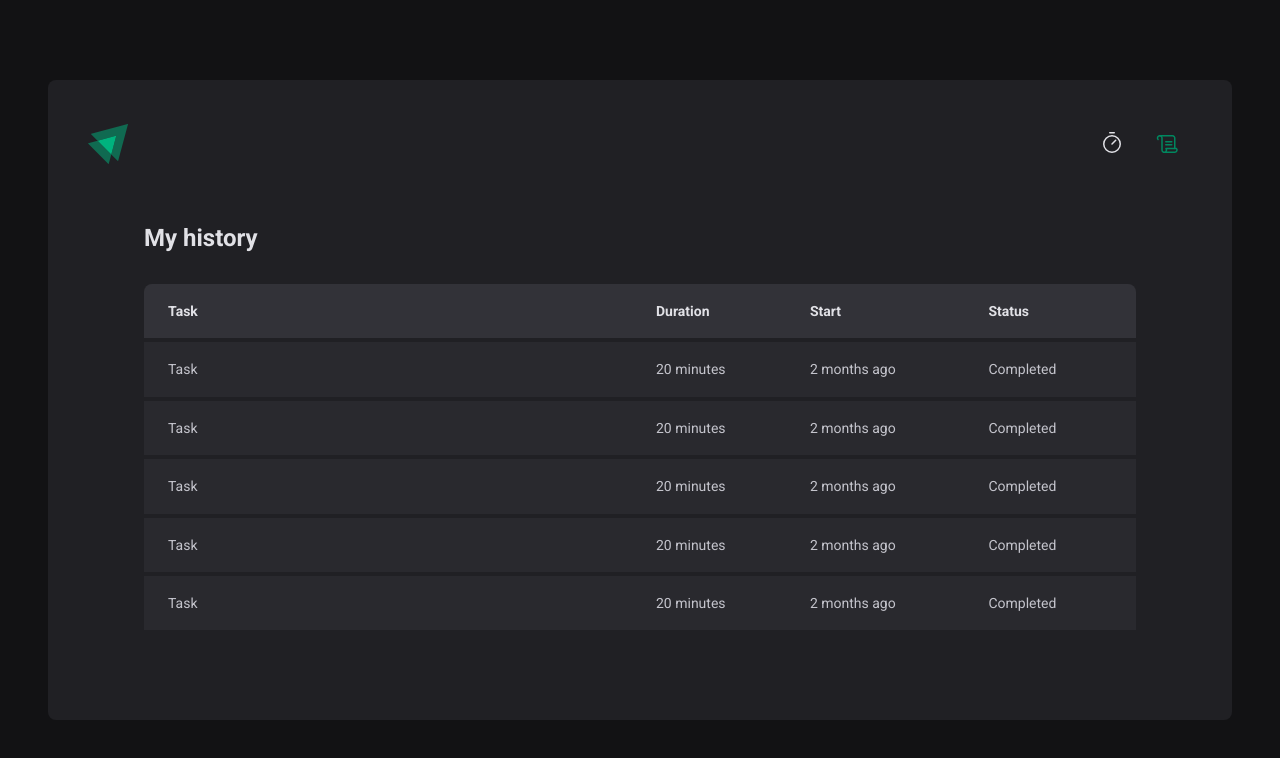
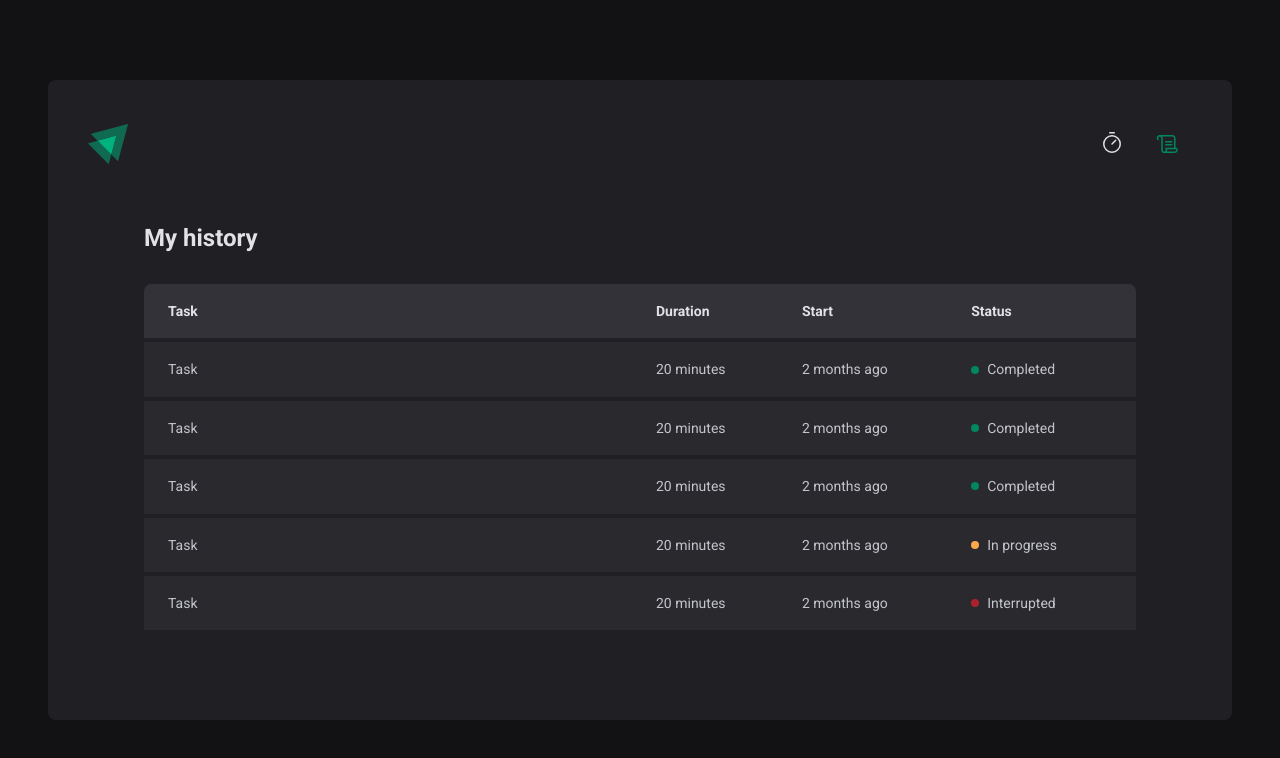
Before and after one commit to filipebteixeira98/ignite-timer, a React (Vite) app: page /history in a window 1280 px wide. Shown: the top 758 px of the page. Built offline with nearby package versions, Linux system fonts and the light colour scheme.

Commit message:
chore: created status component

```diff
--- a/src/pages/History/index.tsx
+++ b/src/pages/History/index.tsx
@@ -1,4 +1,4 @@
-import { HistoryContainer, HistoryList } from './styles'
+import { HistoryContainer, HistoryList, Status } from './styles'
 
 export function History() {
   return (
@@ -19,31 +19,41 @@
               <td>Task</td>
               <td>20 minutes</td>
               <td>2 months ago</td>
-              <td>Completed</td>
+              <td>
+                <Status statusColor="green">Completed</Status>
+              </td>
             </tr>
             <tr>
               <td>Task</td>
               <td>20 minutes</td>
               <td>2 months ago</td>
-              <td>Completed</td>
+              <td>
+                <Status statusColor="green">Completed</Status>
+              </td>
             </tr>
             <tr>
               <td>Task</td>
               <td>20 minutes</td>
               <td>2 months ago</td>
-              <td>Completed</td>
+              <td>
+                <Status statusColor="green">Completed</Status>
+              </td>
             </tr>
             <tr>
               <td>Task</td>
               <td>20 minutes</td>
               <td>2 months ago</td>
-              <td>Completed</td>
+              <td>
+                <Status statusColor="yellow">In progress</Status>
+              </td>
             </tr>
             <tr>
               <td>Task</td>
               <td>20 minutes</td>
               <td>2 months ago</td>
-              <td>Completed</td>
+              <td>
+                <Status statusColor="red">Interrupted</Status>
+              </td>
             </tr>
           </tbody>
         </table>
--- a/src/pages/History/styles.ts
+++ b/src/pages/History/styles.ts
@@ -59,3 +59,27 @@
     }
   }
 `
+
+const STATUS_COLORS = {
+  yellow: 'yellow-500',
+  green: 'green-500',
+  red: 'red-500',
+} as const
+
+interface StatusProps {
+  statusColor: keyof typeof STATUS_COLORS
+}
+
+export const Status = styled.span<StatusProps>`
+  display: flex;
+  align-items: center;
+  gap: 0.5rem;
+
+  &::before {
+    content: '';
+    width: 0.5rem;
+    height: 0.5rem;
+    border-radius: 9999px;
+    background: ${(props) => props.theme[STATUS_COLORS[props.statusColor]]};
+  }
+`
```
